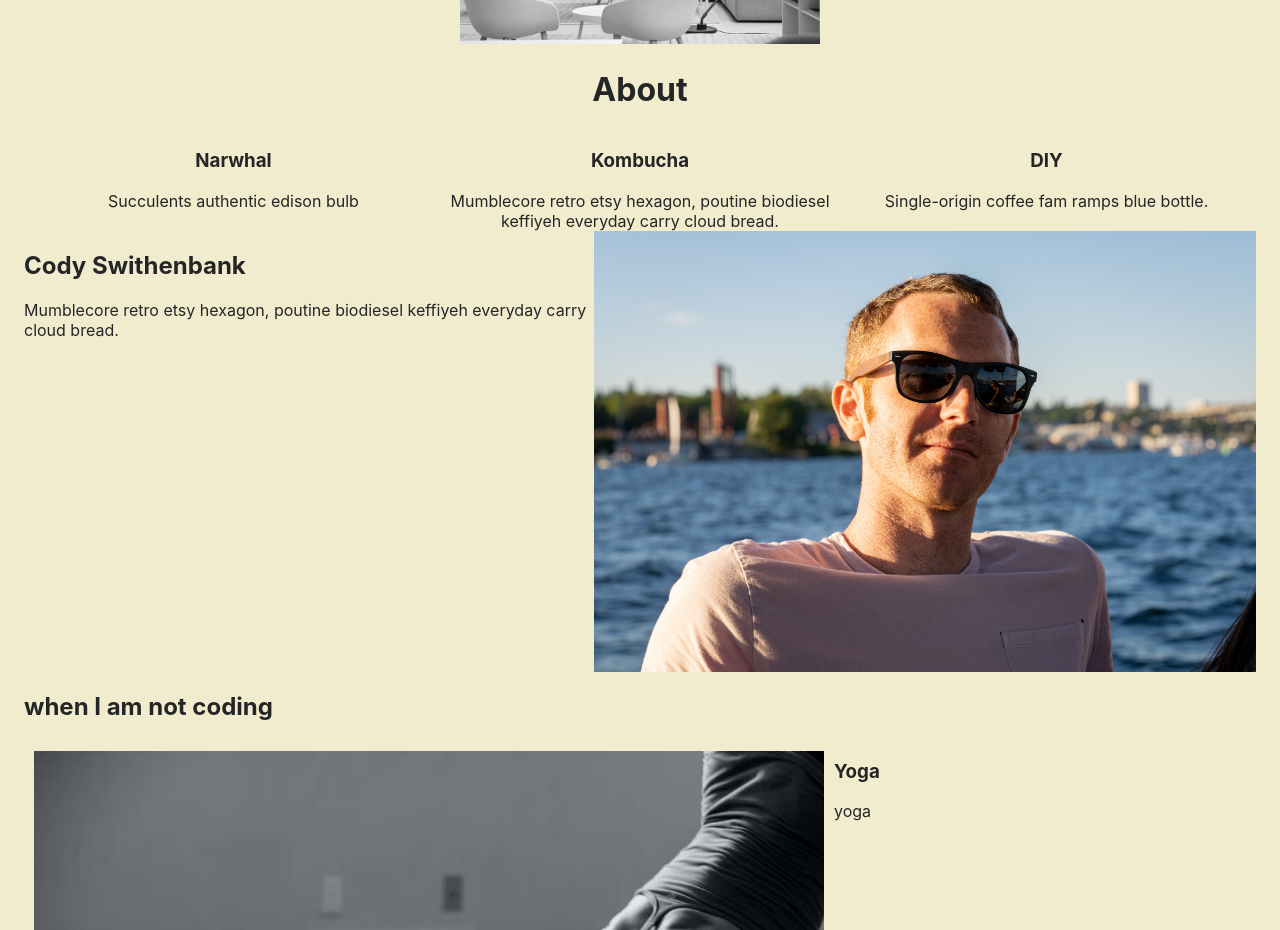
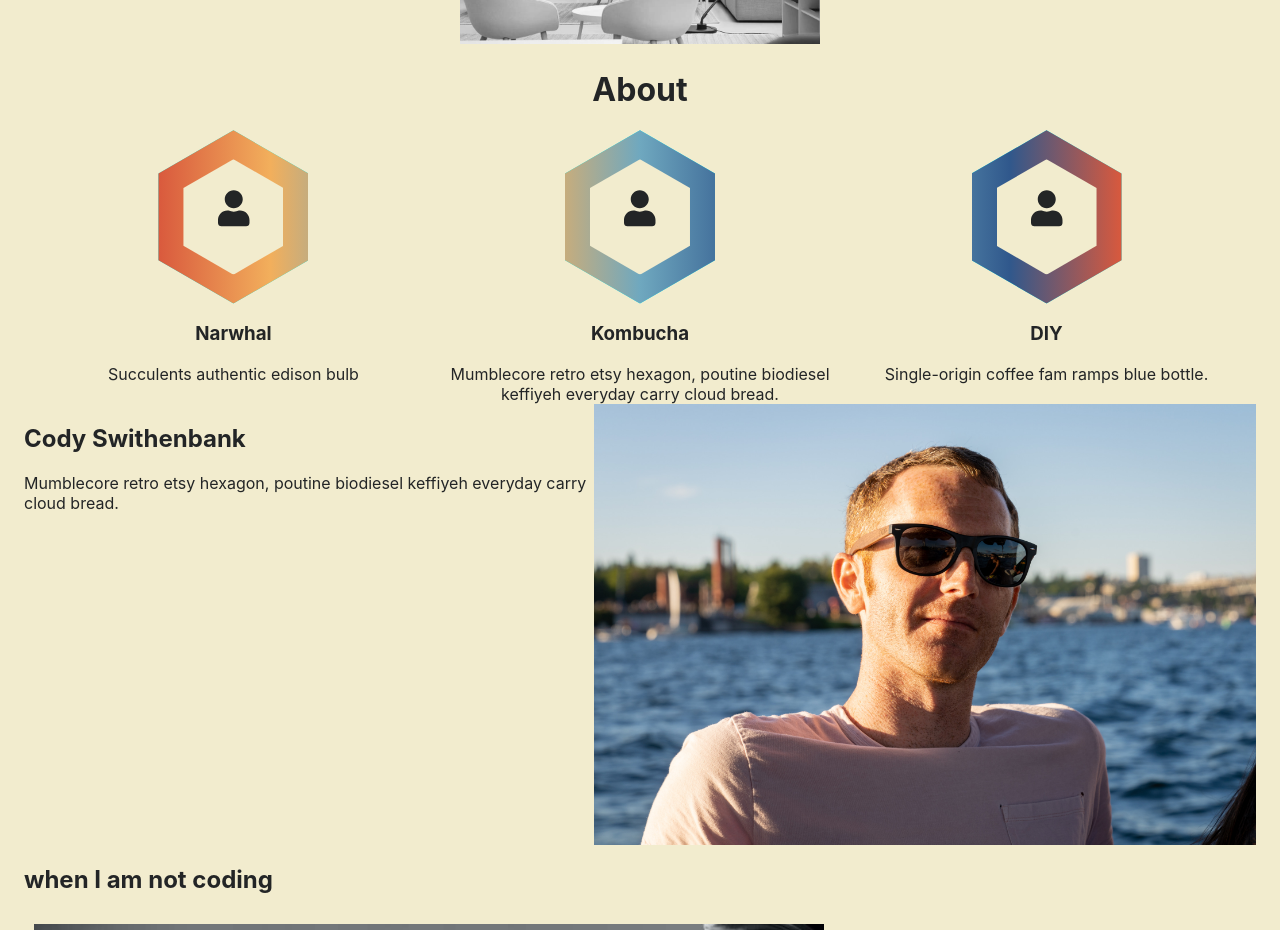
Before and after one commit to cswithen/portfolio, a Next.js app: page / in a window 1280 px wide. Shown: the part 1460-2390 px from the top of the page. Built offline with nearby package versions, Linux system fonts and the light colour scheme.

Commit message:
style: skill card hexagons
skill cards use font awesome icons as well as have an animating hexagon behind them. Animation used multiple animations to start from different background positions and are based on properties on the data object

```diff
--- a/components/AboutSkillsCard.js
+++ b/components/AboutSkillsCard.js
@@ -1,11 +1,25 @@
 import React from "react";
+
+//components
+import { FontAwesomeIcon } from "@fortawesome/react-fontawesome";
+
+//font awesome icons
+import { faUser } from "@fortawesome/free-solid-svg-icons";
 
 //styles
 import styles from "../styles/AboutSkillCard.module.css";
 
-const AboutSkillCard = ({ skill }) => {
+const AboutSkillCard = ({ skill, index }) => {
   return (
     <div className={styles.skillCard}>
+      <div
+        className={`${styles.hexagon} ${styles[skill.animation]}`}
+        style={{ backgroundPosition: `${index * 50}%` }}
+      >
+        <div className={styles.faIcon}>
+          <FontAwesomeIcon icon={faUser} />
+        </div>
+      </div>
       <h3>{skill.name}</h3>
       <div>{skill.tagline}</div>
     </div>
--- a/styles/AboutSkillCard.module.css
+++ b/styles/AboutSkillCard.module.css
@@ -4,4 +4,87 @@
   flex-direction: column;
   text-align: center;
   flex-wrap: wrap;
+  align-items: center;
 }
+
+.hexagon {
+  position: relative;
+  clip-path: polygon(0% 25%, 0% 75%, 50% 100%, 100% 75%, 100% 25%, 50% 0%);
+  background-color: aqua;
+  background-image: linear-gradient(
+    90deg,
+    #d9593d,
+    #f2af5c,
+    #6fa8bf,
+    #30588c,
+    #d9593d
+  );
+  background-size: 300%;
+  background-repeat: repeat;
+  width: 150px;
+  height: calc(150px * 1.1547);
+}
+
+.skillCard:hover > .hexagon.hexOne {
+  animation: hexOne 3s ease;
+  animation-iteration-count: infinite;
+}
+
+.skillCard:hover > .hexagon.hexTwo {
+  animation: hexTwo 3s ease;
+  animation-iteration-count: infinite;
+}
+
+.skillCard:hover > .hexagon.hexThree {
+  animation: hexThree 3s ease;
+  animation-iteration-count: infinite;
+}
+
+.faIcon {
+  position: absolute;
+  top: 50%;
+  left: 50%;
+  transform: translate(-50%, -50%);
+  clip-path: polygon(0% 25%, 0% 75%, 50% 100%, 100% 75%, 100% 25%, 50% 0%);
+  background-color: #f2ecce;
+  width: 100px;
+  height: calc(100px * 1.1547);
+  line-height: 100px;
+  font-size: 36px;
+}
+
+@keyframes hexOne {
+  0% {
+    background-position: 0;
+  }
+  50% {
+    background-position: 150%;
+  }
+  100% {
+    background-position: 300%;
+  }
+}
+
+@keyframes hexTwo {
+  0% {
+    background-position: 50%;
+  }
+  50% {
+    background-position: 200%;
+  }
+  100% {
+    background-position: 350%;
+  }
+}
+
+@keyframes hexThree {
+  0% {
+    background-position: 100%;
+  }
+  50% {
+    background-position: 250%;
+  }
+  100% {
+    background-position: 400%;
+  }
+}
```
